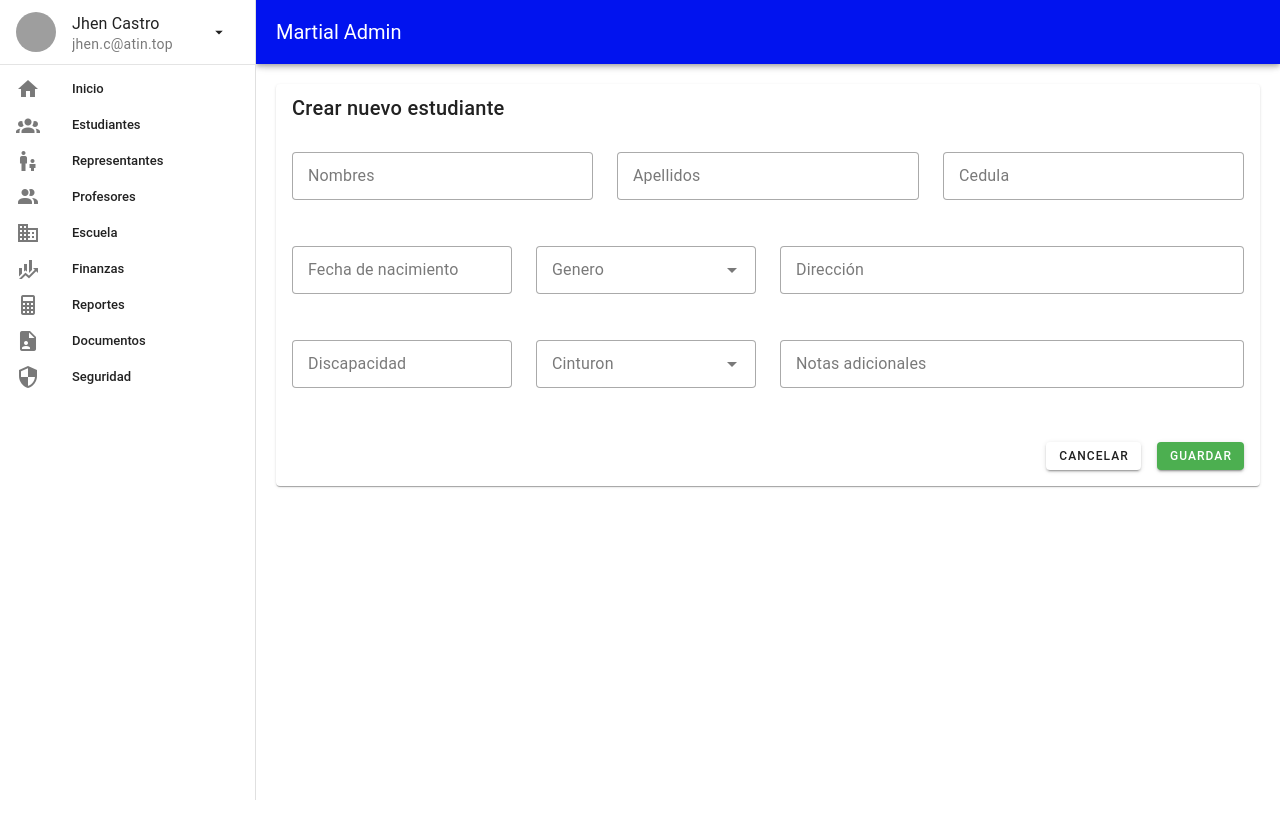
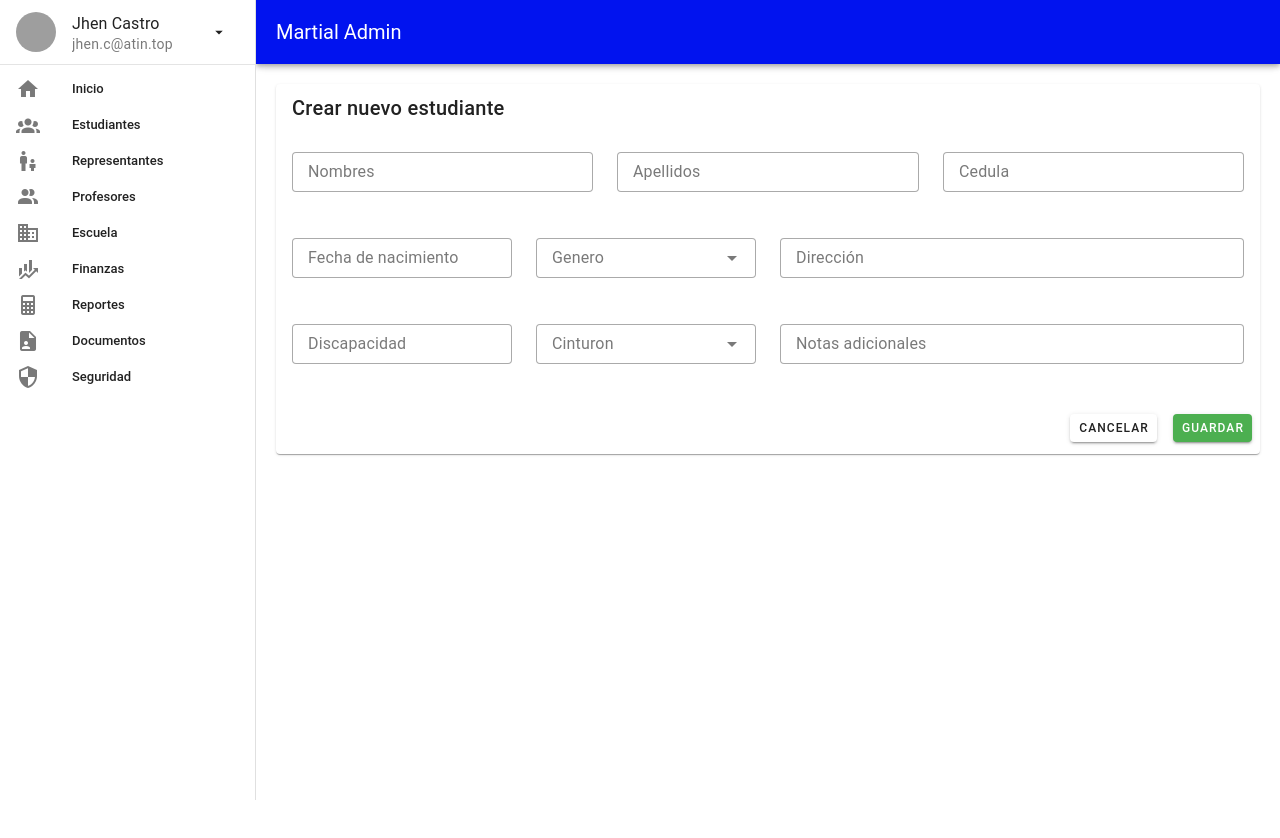
Before and after one commit to JCalderin91/martial-admin-panel, a Nuxt app: page /students/create in a window 1280 px wide. Shown: the top 838 px of the page. Built offline with nearby package versions, Linux system fonts and the light colour scheme; grey boxes are pictures that could not be loaded.

Commit message:
Remove unused attrs

```diff
--- a/pages/auth/login.vue
+++ b/pages/auth/login.vue
@@ -14,17 +14,13 @@ const toogleShowPassword = () => {
         </v-card-title>
         <v-card-text>
           <v-text-field
-            density="comfortable"
             prepend-inner-icon="mdi-email"
             label="Correo"
-            variant="solo"
           ></v-text-field>
           <v-text-field
-            density="comfortable"
             prepend-inner-icon="mdi-lock"
             label="Contaseña"
             :type="showPassword ? 'text' : 'password'"
-            variant="solo"
             :append-inner-icon="showPassword ? 'mdi-eye-off' : 'mdi-eye'"
             @click:append-inner="toogleShowPassword"
           ></v-text-field>
--- a/pages/students/create.vue
+++ b/pages/students/create.vue
@@ -12,60 +12,32 @@ definePageMeta({
     <v-card-text class="pt-5">
       <v-row>
         <v-col md="4">
-          <v-text-field
-            density="comfortable"
-            label="Nombres"
-            variant="outlined"
-          ></v-text-field>
+          <v-text-field label="Nombres"></v-text-field>
         </v-col>
         <v-col md="4">
-          <v-text-field
-            density="comfortable"
-            label="Apellidos"
-            variant="outlined"
-          ></v-text-field>
+          <v-text-field label="Apellidos"></v-text-field>
         </v-col>
         <v-col md="4">
-          <v-text-field
-            density="comfortable"
-            label="Cedula"
-            variant="outlined"
-          ></v-text-field>
+          <v-text-field label="Cedula"></v-text-field>
         </v-col>
         <v-col md="3">
-          <v-text-field
-            density="comfortable"
-            label="Fecha de nacimiento"
-            variant="outlined"
-          ></v-text-field>
+          <v-text-field label="Fecha de nacimiento"></v-text-field>
         </v-col>
         <v-col md="3">
           <v-select
             label="Genero"
-            density="comfortable"
-            variant="outlined"
             :items="['Masculino', 'Femenino']"
           ></v-select>
         </v-col>
         <v-col md="6">
-          <v-text-field
-            density="comfortable"
-            label="Dirección"
-            variant="outlined"
-          ></v-text-field>
+          <v-text-field label="Dirección"></v-text-field>
         </v-col>
         <v-col md="3">
-          <v-text-field
-            density="comfortable"
-            label="Discapacidad"
-            variant="outlined"
-          ></v-text-field>
+          <v-text-field label="Discapacidad"></v-text-field>
         </v-col>
         <v-col md="3">
           <v-select
             label="Cinturon"
-            density="comfortable"
-            variant="outlined"
             :items="[
               'Blanco/Amarillo',
               'Amarillo',
@@ -83,17 +55,13 @@ definePageMeta({
           ></v-select>
         </v-col>
         <v-col md="6">
-          <v-text-field
-            label="Notas adicionales"
-            density="comfortable"
-            variant="outlined"
-          ></v-text-field>
+          <v-text-field label="Notas adicionales"></v-text-field>
         </v-col>
       </v-row>
     </v-card-text>
-    <v-card-text class="d-flex justify-end ga-4">
+    <v-card-actions class="d-flex justify-end ga-4">
       <v-btn to="/students">Cancelar</v-btn>
       <v-btn color="success">Guardar</v-btn>
-    </v-card-text>
+    </v-card-actions>
   </v-card>
 </template>
```
